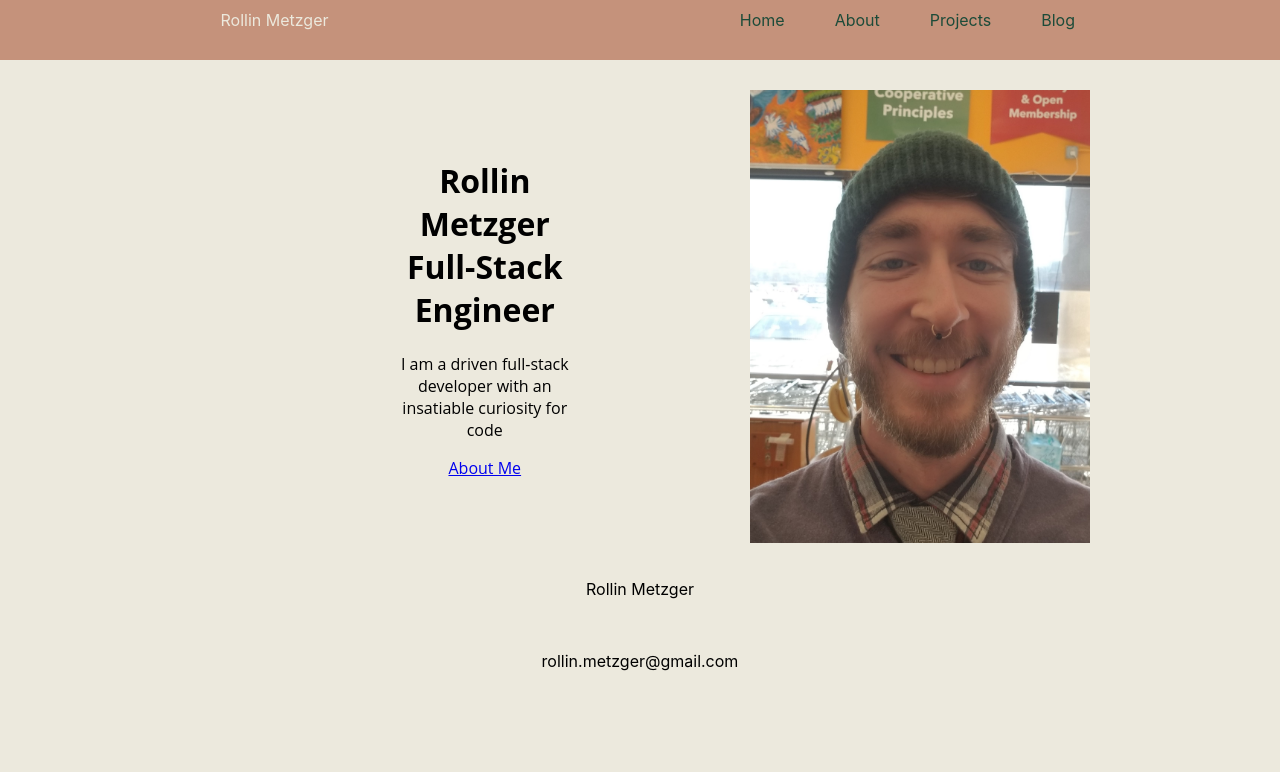
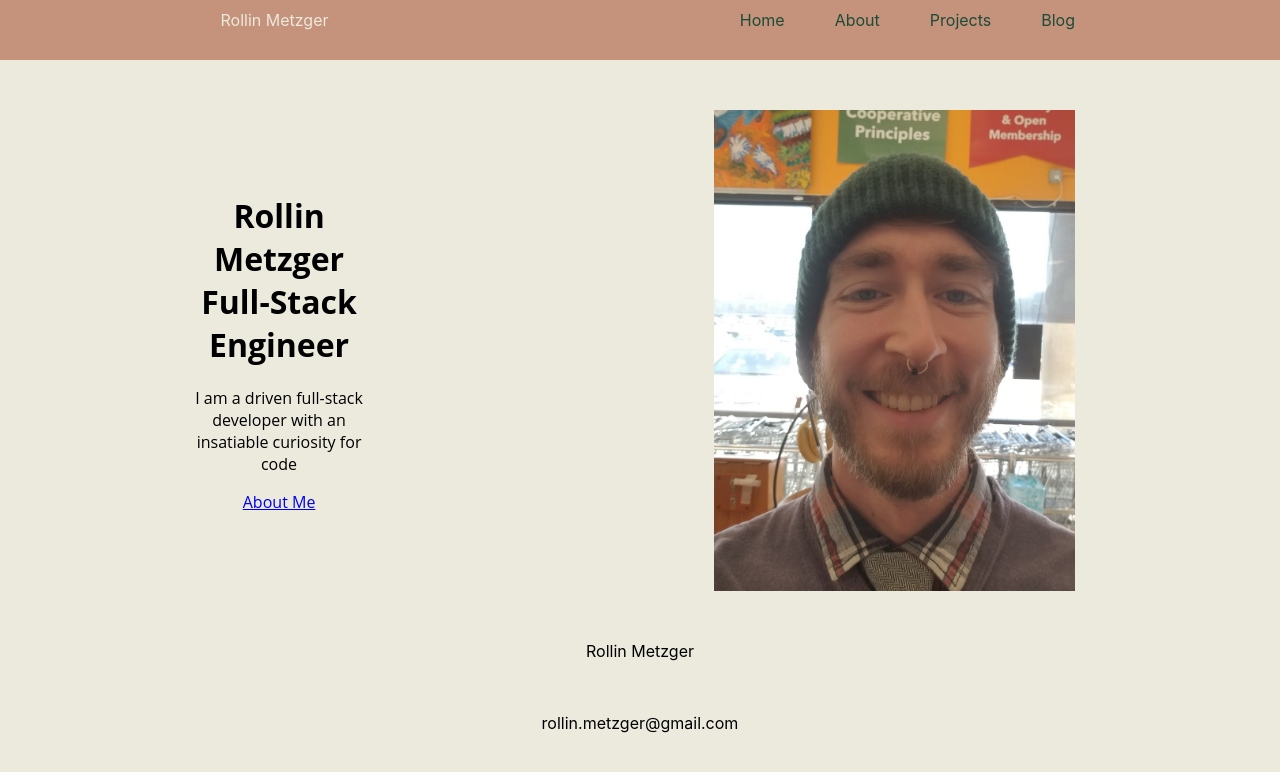
Before and after one commit to alcesalces11331/Portfolio, a React (Create React App) app: page / in a window 1280 px wide. Shown: the top 772 px of the page. Built offline with nearby package versions, Linux system fonts and the light colour scheme.

Commit message:
Align header divs with body divs

```diff
--- a/src/App.css
+++ b/src/App.css
@@ -119,6 +119,12 @@ body {
 
 #App-body-main {
   margin: 0;
+  display: inline-block;
+}
+
+.body-main-inner {
+  max-width: 960px;
+  margin: 0 auto;
 }
 
 .personal-text-container {
@@ -129,6 +135,7 @@ body {
   align-items: center;
   padding: 20px;
   font-family: "Open Sans";
+  float: left;
 }
 
 .personal-image-container img {
@@ -136,4 +143,6 @@ body {
   min-width: 50%;
   height: auto;
   object-fit: contain;
+  float: right;
+  padding: 10px 25px;
 }
```
